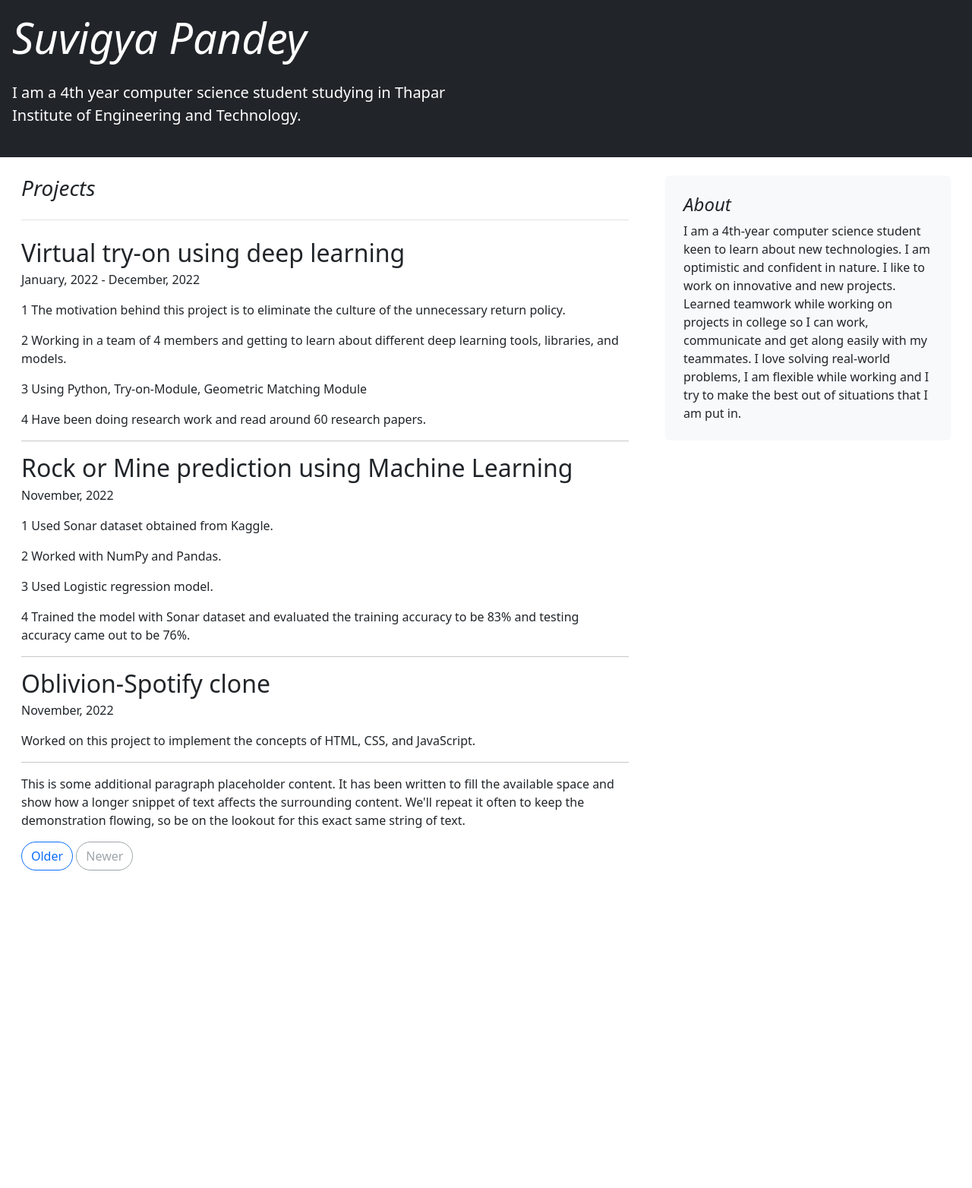
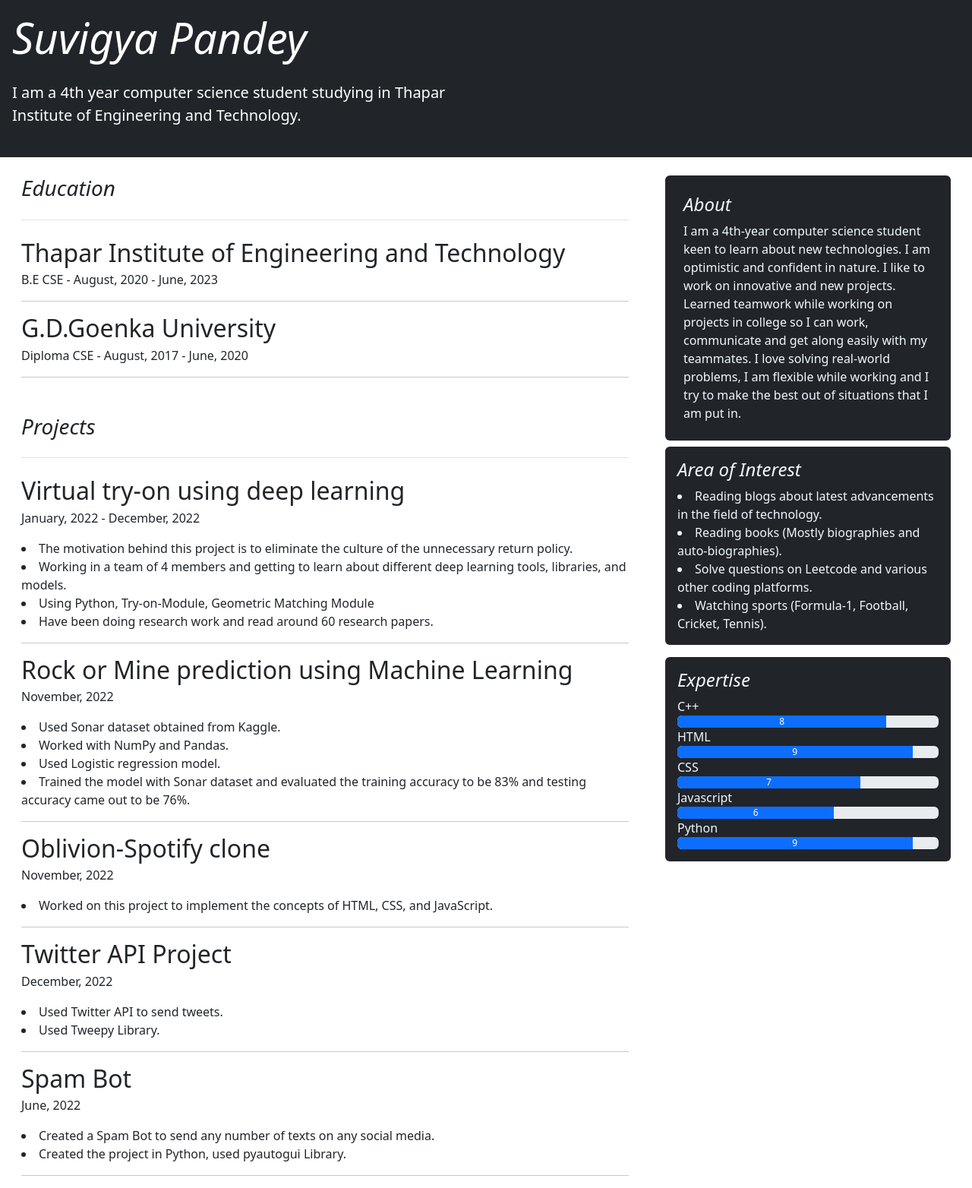
Before and after one commit to SuvigyaPandey/Django, a Django app: page /about in a window 1280 px wide. Shown: the part 56-1620 px from the top of the page at 76% size. Before the commit the page ends 1202 px from the top, so only its background shows below. Run offline with Django 4.2, Linux system fonts and the light colour scheme.

Commit message:
added progress bars

```diff
--- a/DjangoProject/Template/about.html
+++ b/DjangoProject/Template/about.html
@@ -5,8 +5,8 @@
 {% endblock title %}
 
 {% block body %}
-<div class="p-4 p-md-3 mb-4  text-bg-dark">
-    <div class="col-md-6 px-0">
+<div class="p-4 p-md-3 mb-4 text-bg-dark" >
+    <div class="col-md-6 px-0 ">
       <h1 class="display-4 fst-italic">Suvigya Pandey</h1>
       <p class="lead my-4">I am a 4th year computer science student studying in Thapar Institute of Engineering and Technology.</p>
 
@@ -19,7 +19,18 @@
 
   <div class="row g-5 mx-1">
     <div class="col-md-8">
-      <h3 class="pb-4 mb-4 fst-italic border-bottom">
+    <h3 class="pb-4 mb-4 fst-italic border-bottom">
+            Education
+    </h3>
+    <article class="blog-post">
+        <h2 class="blog-post-title mb-1">Thapar Institute of Engineering and Technology</h2>
+        <p class="blog-post-meta">B.E CSE - August, 2020 - June, 2023 </p>
+        <hr>
+        <h2 class="blog-post-title mb-1">G.D.Goenka University </h2>
+        <p class="blog-post-meta">Diploma CSE - August, 2017 - June, 2020 </p>
+        <hr>
+
+      <h3 class="pb-4 my-5 mb-4 fst-italic border-bottom">
         Projects
       </h3>
 
@@ -27,51 +38,99 @@
         <h2 class="blog-post-title mb-1">Virtual try-on using deep learning</h2>
         <p class="blog-post-meta">January, 2022 - December, 2022 </p>
 
-        <p> 1 The motivation behind this project is to eliminate the culture of the unnecessary return policy.</p>
-        <p> 2 Working in a team of 4 members and getting to learn about different deep learning tools, libraries, and models.</p>
-        <p> 3 Using Python, Try-on-Module, Geometric Matching Module</p>
-        <p> 4 Have been doing research work and read around 60 research papers.</p>
+        <li>  The motivation behind this project is to eliminate the culture of the unnecessary return policy.</li>
+        <li>  Working in a team of 4 members and getting to learn about different deep learning tools, libraries, and models.</li>
+        <li>  Using Python, Try-on-Module, Geometric Matching Module</li>
+        <li>  Have been doing research work and read around 60 research papers.</li>
         <hr></article>
         <article class="blog-post">
             <h2 class="blog-post-title mb-1">Rock or Mine prediction using Machine Learning</h2>
             <p class="blog-post-meta">November, 2022 </p>
 
-            <p> 1 Used Sonar dataset obtained from Kaggle.</p>
-            <p> 2 Worked with NumPy and Pandas.</p>
-            <p> 3 Used Logistic regression model.</p>
-            <p> 4 Trained the model with Sonar dataset and evaluated the training accuracy to be 83% and testing accuracy came out to be 76%.</p>
+            <li>  Used Sonar dataset obtained from Kaggle.</li>
+            <li>  Worked with NumPy and Pandas.</li>
+            <li>  Used Logistic regression model.</li>
+            <li>  Trained the model with Sonar dataset and evaluated the training accuracy to be 83% and testing accuracy came out to be 76%.</li>
             <hr></article>
         <article class="blog-post">
             <h2 class="blog-post-title mb-1">Oblivion-Spotify clone</h2>
             <p class="blog-post-meta">November, 2022 </p>
 
-            <p> Worked on this project to implement the concepts of HTML, CSS, and JavaScript.</p>
+            <li> Worked on this project to implement the concepts of HTML, CSS, and JavaScript.</li>
 
             <hr></article>
-        <p>This is some additional paragraph placeholder content. It has been written to fill the available space and show how a longer snippet of text affects the surrounding content. We'll repeat it often to keep the demonstration flowing, so be on the lookout for this exact same string of text.</p>
+        <article class="blog-post">
+            <h2 class="blog-post-title mb-1">Twitter API Project</h2>
+            <p class="blog-post-meta">December, 2022 </p>
+
+            <li> Used Twitter API to send tweets.</li>
+            <li> Used Tweepy Library.</li>
+
+            <hr></article>
+        <article class="blog-post">
+            <h2 class="blog-post-title mb-1">Spam Bot</h2>
+            <p class="blog-post-meta">June, 2022 </p>
+            <li> Created a Spam Bot to send any number of texts on any social media.</li>
+            <li> Created the project in Python, used pyautogui Library.</li>
+
+        <hr></article>
+        <p></p>
 
 
 
+    </div>
 
-
-
-      <nav class="blog-pagination" aria-label="Pagination">
-        <a class="btn btn-outline-primary rounded-pill" href="#">Older</a>
-        <a class="btn btn-outline-secondary rounded-pill disabled">Newer</a>
-      </nav>
-
-    </div>
 
     <div class="col-md-4">
       <div class="position-sticky" style="top: 2rem;">
-        <div class="p-4 mb-3 bg-light rounded">
-          <h4 class="fst-italic">About</h4>
-          <p class="mb-0">I am a 4th-year computer science student keen to learn about new technologies. I am optimistic and confident in nature. I like to work on innovative and new projects. Learned teamwork while working on projects in college so I can work, communicate and get along easily with my teammates. I love solving real-world problems, I am flexible while working and I try to make the best out of situations that I am put in.</p>
+        <div class="p-4 my-0 mb-2 bg-dark rounded">
+          <h4 class="fst-italic"style="color: aliceblue;">About</h4>
+          <p class="mb-0" style="color: aliceblue;">I am a 4th-year computer science student keen to learn about new technologies. I am optimistic and confident in nature. I like to work on innovative and new projects. Learned teamwork while working on projects in college so I can work, communicate and get along easily with my teammates. I love solving real-world problems, I am flexible while working and I try to make the best out of situations that I am put in.</p>
         </div>
+        <div class="position-sticky" style="top: 2rem;">
+            <div class="p-3 mb-3 bg-dark rounded">
+              <h4 class="fst-italic"style="color: aliceblue;">Area of Interest</h4>
+              <li class="mb-0"style="color: aliceblue;">Reading blogs about latest advancements in the field of technology.</li>
+              <li class="mb-0"style="color: aliceblue;">Reading books (Mostly biographies and auto-biographies).</li>
+              <li class="mb-0"style="color: aliceblue;">Solve questions on Leetcode and various other coding platforms.</li>
+              <li class="mb-0"style="color: aliceblue;">Watching sports (Formula-1, Football, Cricket, Tennis).</li>
+
+            </div>
+            <div class="position-sticky" style="top: 2rem;">
+                <div class="p-3 mb-3 bg-dark rounded">
+                  <h4 class="fst-italic"style="color: aliceblue;">Expertise</h4>
+                  <P class="mb-0" style="color: aliceblue;">C++</P>
+                  <div class="progress">
+                    <div class="progress-bar" role="progressbar" aria-label="Example with label" style="width: 80%;" aria-valuenow="8" aria-valuemin="0" aria-valuemax="10">8</div>
+
+                  </div>
+                  <P class="mb-0" style="color: aliceblue;">HTML</P>
+                  <div class="progress">
+                    <div class="progress-bar" role="progressbar" aria-label="Example with label" style="width: 90%;" aria-valuenow="9" aria-valuemin="0" aria-valuemax="10">9</div>
+
+                  </div>
+                  <P class="mb-0" style="color: aliceblue;">CSS</P>
+                  <div class="progress">
+                    <div class="progress-bar" role="progressbar" aria-label="Example with label" style="width: 70%;" aria-valuenow="7" aria-valuemin="0" aria-valuemax="10">7</div>
+
+                  </div>
+                  <P class="mb-0" style="color: aliceblue;">Javascript</P>
+                  <div class="progress">
+                    <div class="progress-bar" role="progressbar" aria-label="Example with label" style="width: 60%;" aria-valuenow="6" aria-valuemin="0" aria-valuemax="10">6</div>
+
+                  </div>
+                  <P class="mb-0" style="color: aliceblue;">Python</P>
+                  <div class="progress">
+                    <div class="progress-bar" role="progressbar" aria-label="Example with label" style="width: 90%;" aria-valuenow="9" aria-valuemin="0" aria-valuemax="10">9</div>
+
+                  </div>
+
+                </div>
 
 
 
       </div>
     </div>
   </div>
+</div>
 {% endblock body %}
```
Also changed, not shown: 2 other files.
